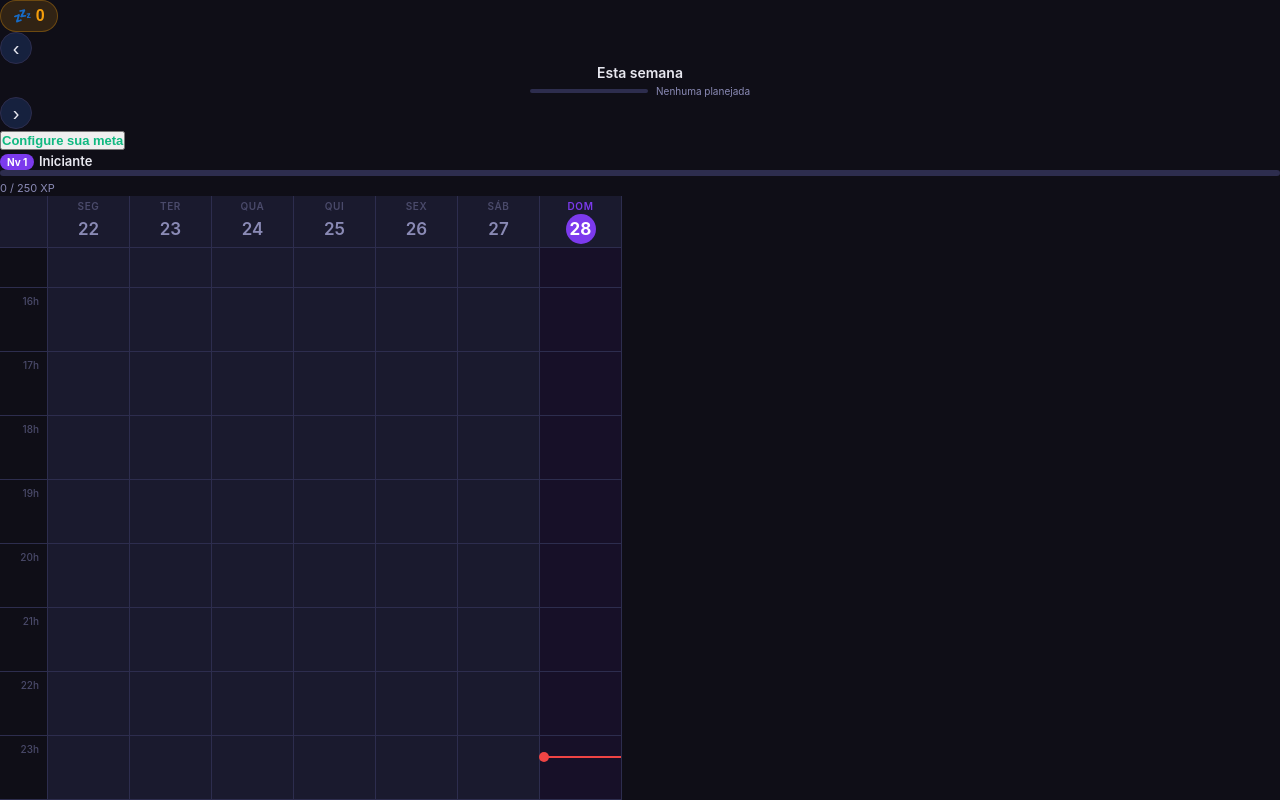
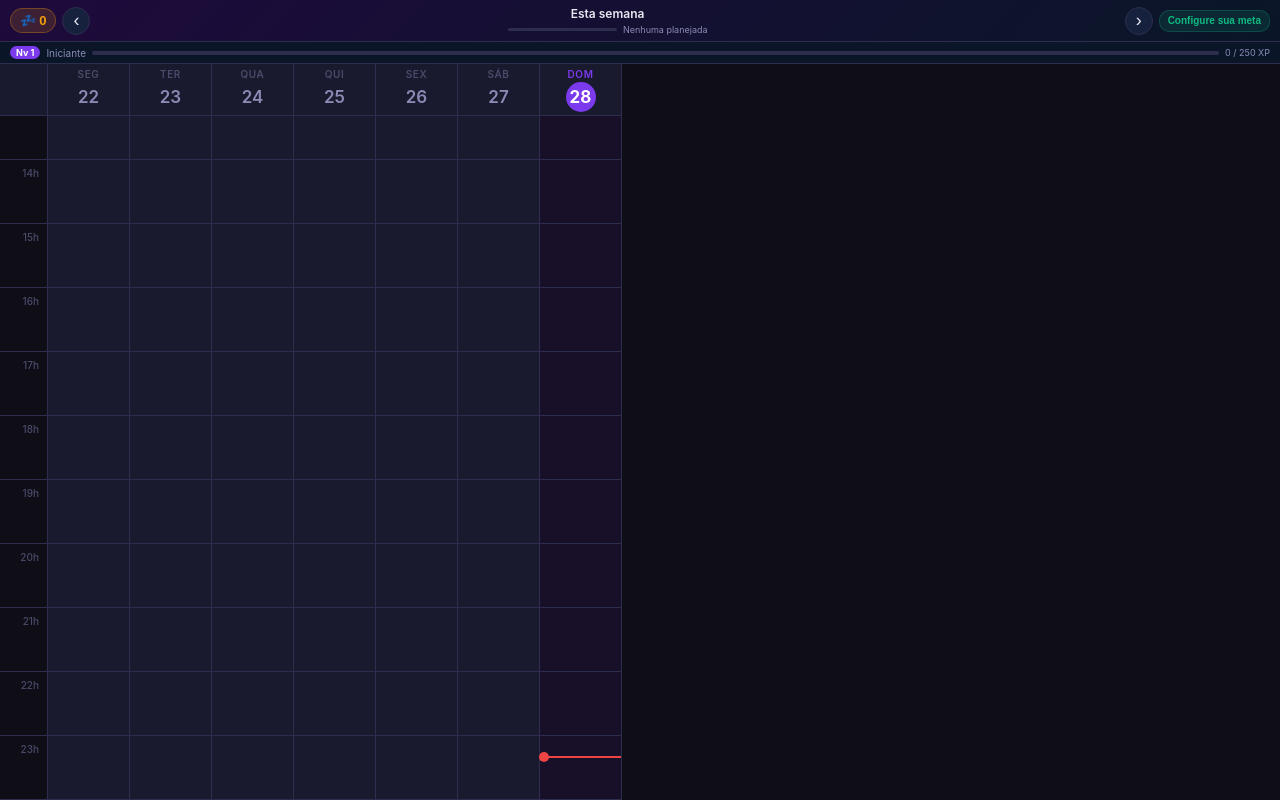
Before and after one commit to bananagoldrec-wq/Boogie-app, a plain HTML site: page tracker.html in a window 1280 px wide. Drawn offline with Linux system fonts and the light colour scheme.

Commit message:
Update CSS and JS for compact header layout

```diff
--- a/css/tracker.css
+++ b/css/tracker.css
@@ -42,12 +42,14 @@
   padding-bottom: var(--safe-bottom);
 }
 
-.game-header {
+/* ── Compact top bar ───────────────────────────────────── */
+
+.top-bar {
   flex-shrink: 0;
   display: flex;
   align-items: center;
-  gap: 12px;
-  padding: 10px 14px;
+  gap: 6px;
+  padding: 6px 10px;
   background: linear-gradient(135deg, #1e0a3c 0%, #0a1628 100%);
   border-bottom: 1px solid var(--border);
 }
@@ -55,12 +57,12 @@
 .streak-pill {
   display: flex;
   align-items: center;
-  gap: 4px;
+  gap: 3px;
   background: rgba(245, 158, 11, 0.15);
   border: 1px solid rgba(245, 158, 11, 0.3);
-  border-radius: 20px;
-  padding: 6px 12px;
-  font-size: 15px;
+  border-radius: 16px;
+  padding: 4px 9px;
+  font-size: 13px;
   font-weight: 700;
   color: var(--gold);
   cursor: pointer;
@@ -69,102 +71,15 @@
 }
 .streak-pill:active { background: rgba(245, 158, 11, 0.3); }
 
-#streak-num { font-size: 16px; }
-
-.xp-block { flex: 1; }
-
-.xp-meta {
-  display: flex;
-  align-items: center;
-  gap: 6px;
-  margin-bottom: 5px;
-}
-
-#level-badge {
-  background: var(--accent);
-  color: #fff;
-  font-size: 10px;
-  font-weight: 700;
-  padding: 2px 7px;
-  border-radius: 10px;
-}
-
-#level-title {
-  font-size: 13px;
-  font-weight: 600;
-  color: var(--text);
-}
-
-#xp-label {
-  font-size: 11px;
-  color: var(--text2);
-  margin-left: auto;
-}
-
-.xp-track {
-  height: 6px;
-  background: var(--border);
-  border-radius: 3px;
-  overflow: hidden;
-}
-
-.xp-bar {
-  height: 100%;
-  background: linear-gradient(90deg, var(--accent), var(--accent2));
-  border-radius: 3px;
-  width: 0%;
-  transition: width 0.6s cubic-bezier(0.34, 1.56, 0.64, 1);
-}
-
-.smoke-strip {
-  flex-shrink: 0;
-  display: flex;
-  align-items: center;
-  gap: 10px;
-  padding: 9px 14px;
-  background: rgba(16, 185, 129, 0.08);
-  border-bottom: 1px solid rgba(16, 185, 129, 0.2);
-  border: none;
-  width: 100%;
-  cursor: pointer;
-  text-align: left;
-  color: var(--text);
-}
-
-.ss-icon { font-size: 18px; }
-
-.ss-time {
-  font-size: 13px;
-  font-weight: 600;
-  color: var(--success);
-}
-
-.ss-money {
-  font-size: 12px;
-  color: var(--text2);
-  flex: 1;
-  text-align: right;
-}
-
-.ss-caret { font-size: 16px; color: var(--text3); }
-
-.week-bar {
-  flex-shrink: 0;
-  display: flex;
-  align-items: center;
-  gap: 8px;
-  padding: 8px 10px;
-  background: var(--card);
-  border-bottom: 1px solid var(--border);
-}
+#streak-num { font-size: 13px; }
 
 .nav-arrow {
-  width: 32px; height: 32px;
+  width: 28px; height: 28px;
   border-radius: 50%;
   border: 1px solid var(--border);
   background: var(--surface);
   color: var(--text);
-  font-size: 20px;
+  font-size: 18px;
   cursor: pointer;
   display: flex; align-items: center; justify-content: center;
   flex-shrink: 0;
@@ -177,11 +92,11 @@
   display: flex;
   flex-direction: column;
   align-items: center;
-  gap: 4px;
+  gap: 3px;
 }
 
 #week-label {
-  font-size: 14px;
+  font-size: 12px;
   font-weight: 600;
   color: var(--text);
 }
@@ -189,14 +104,14 @@
 .today-bar {
   display: flex;
   align-items: center;
-  gap: 8px;
+  gap: 6px;
   width: 100%;
-  max-width: 220px;
+  max-width: 200px;
 }
 
 .today-track {
   flex: 1;
-  height: 4px;
+  height: 3px;
   background: var(--border);
   border-radius: 2px;
   overflow: hidden;
@@ -211,10 +126,86 @@
 }
 
 .today-count {
-  font-size: 10px;
+  font-size: 9px;
   color: var(--text2);
   white-space: nowrap;
 }
+
+.smoke-mini {
+  display: flex;
+  flex-direction: column;
+  align-items: center;
+  gap: 1px;
+  background: rgba(16, 185, 129, 0.12);
+  border: 1px solid rgba(16, 185, 129, 0.25);
+  border-radius: 10px;
+  padding: 4px 8px;
+  cursor: pointer;
+  flex-shrink: 0;
+  color: var(--text);
+}
+.smoke-mini:active { background: rgba(16, 185, 129, 0.25); }
+
+.ss-time {
+  font-size: 10px;
+  font-weight: 600;
+  color: var(--success);
+  white-space: nowrap;
+  line-height: 1.2;
+}
+
+/* ── XP slim bar ─────────────────────────────────────────────── */
+
+.xp-slim {
+  flex-shrink: 0;
+  display: flex;
+  align-items: center;
+  gap: 6px;
+  padding: 4px 10px;
+  background: #0a1628;
+  border-bottom: 1px solid var(--border);
+}
+
+#level-badge {
+  background: var(--accent);
+  color: #fff;
+  font-size: 9px;
+  font-weight: 700;
+  padding: 1px 6px;
+  border-radius: 8px;
+  flex-shrink: 0;
+}
+
+.level-title-slim {
+  font-size: 10px;
+  color: var(--text2);
+  flex-shrink: 0;
+}
+
+.xp-slim .xp-track {
+  flex: 1;
+  height: 4px;
+  background: var(--border);
+  border-radius: 2px;
+  overflow: hidden;
+}
+
+.xp-bar {
+  height: 100%;
+  background: linear-gradient(90deg, var(--accent), var(--accent2));
+  border-radius: 3px;
+  width: 0%;
+  transition: width 0.6s cubic-bezier(0.34, 1.56, 0.64, 1);
+}
+
+#xp-label {
+  font-size: 9px;
+  color: var(--text2);
+  flex-shrink: 0;
+  white-space: nowrap;
+}
+
+/* ── Grid wrapper ──────────────────────────────────────────────────── */
 
 .grid-wrapper {
   flex: 1;
@@ -223,11 +214,15 @@
   overscroll-behavior: contain;
 }
 
+/* ── The CSS grid ──────────────────────────────────────────────────── */
+
 .week-grid {
   display: grid;
   grid-template-columns: var(--col-time) repeat(7, var(--col-day));
   min-width: max-content;
 }
+
+/* ── Corner + sticky time ──────────────────────────────────────────── */
 
 .g-corner {
   position: sticky; top: 0; left: 0;
@@ -253,6 +248,8 @@
   border-right: 1px solid var(--border);
   border-bottom: 1px solid var(--border);
 }
+
+/* ── Day headers ────────────────────────────────────────────────────── */
 
 .g-day {
   position: sticky; top: 0;
@@ -293,6 +290,8 @@
   font-weight: 700;
 }
 
+/* ── Activity cells ──────────────────────────────────────────────────── */
+
 .g-cell {
   height: var(--row-h);
   border-bottom: 1px solid var(--border);
@@ -308,6 +307,7 @@
 .g-cell.is-today-col     { background: var(--today-tint); }
 .g-cell.is-today-col:active { background: rgba(124,58,237,0.18); }
 
+/* Activity chip */
 .chip {
   height: 100%;
   border-radius: 7px;
@@ -319,7 +319,9 @@
   position: relative;
 }
 
-.chip.is-done { opacity: 0.55; }
+.chip.is-done {
+  opacity: 0.55;
+}
 
 .chip-check {
   font-size: 11px;
@@ -362,6 +364,7 @@
 
 .g-cell:hover .chip-edit { opacity: 1; }
 
+/* Current time line */
 .time-line {
   position: absolute;
   left: 0; right: 0;
@@ -379,6 +382,8 @@
   border-radius: 50%;
 }
 
+/* ── XP floating popup ─────────────────────────────────────────────── */
+
 .xp-float {
   position: fixed;
   font-size: 14px;
@@ -393,6 +398,8 @@
   0%   { opacity: 1; transform: translateY(0); }
   100% { opacity: 0; transform: translateY(-40px); }
 }
+
+/* ── Overlay / Sheet ─────────────────────────────────────────────── */
 
 .overlay {
   position: fixed; inset: 0;
@@ -471,6 +478,7 @@
 }
 .text-input:focus { border-color: var(--accent); }
 
+/* Category grid */
 .cat-grid {
   display: grid;
   grid-template-columns: repeat(2, 1fr);
@@ -498,6 +506,7 @@
   flex-shrink: 0;
 }
 
+/* Buttons */
 .sheet-footer { display: flex; gap: 10px; }
 
 .btn {
@@ -515,6 +524,8 @@
 .btn.primary   { background: var(--accent); color: #fff; }
 .btn.secondary { background: var(--surface); color: var(--text); border: 1.5px solid var(--border); }
 .btn.danger    { flex: 0 1 auto; padding: 15px 20px; background: rgba(239,68,68,0.12); color: var(--danger); }
+
+/* ── Smoking overlay ─────────────────────────────────────────────────── */
 
 .smoke-big-counter {
   text-align: center;
@@ -584,6 +595,8 @@
 .tl-text   { font-size: 13px; color: var(--text); display: block; margin-top: 1px; }
 .tl-check  { font-size: 16px; color: var(--success); }
 .tl-lock   { font-size: 14px; color: var(--text3); }
+
+/* ── Achievements overlay ────────────────────────────────────────────────── */
 
 .ach-full { align-items: stretch; }
 
@@ -663,6 +676,8 @@
   color: var(--gold);
 }
 
+/* ── Level-up modal ────────────────────────────────────────────────────── */
+
 .levelup-modal {
   position: fixed; inset: 0;
   background: rgba(0,0,0,0.85);
@@ -696,6 +711,8 @@
 .levelup-num   { font-size: 56px; font-weight: 800; color: var(--accent); line-height: 1; margin: 8px 0; }
 .levelup-title-text { font-size: 22px; font-weight: 700; color: var(--gold); }
 
+/* ── Achievement toast ────────────────────────────────────────────────── */
+
 .ach-toast {
   position: fixed;
   bottom: calc(20px + var(--safe-bottom));
@@ -726,6 +743,8 @@
 .at-body strong { font-size: 14px; color: var(--text); }
 .at-body span   { font-size: 12px; color: var(--gold); font-weight: 600; }
 
+/* ── Confetti canvas ────────────────────────────────────────────────────── */
+
 .confetti-canvas {
   position: fixed; inset: 0;
   pointer-events: none;
```
